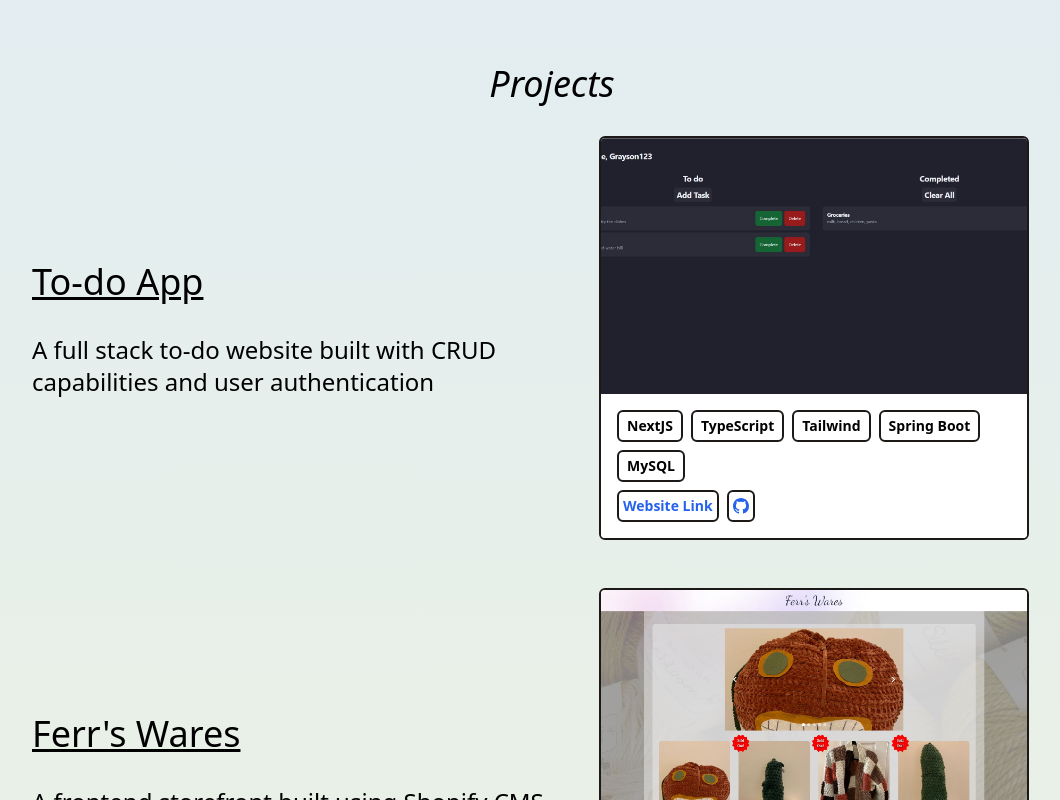
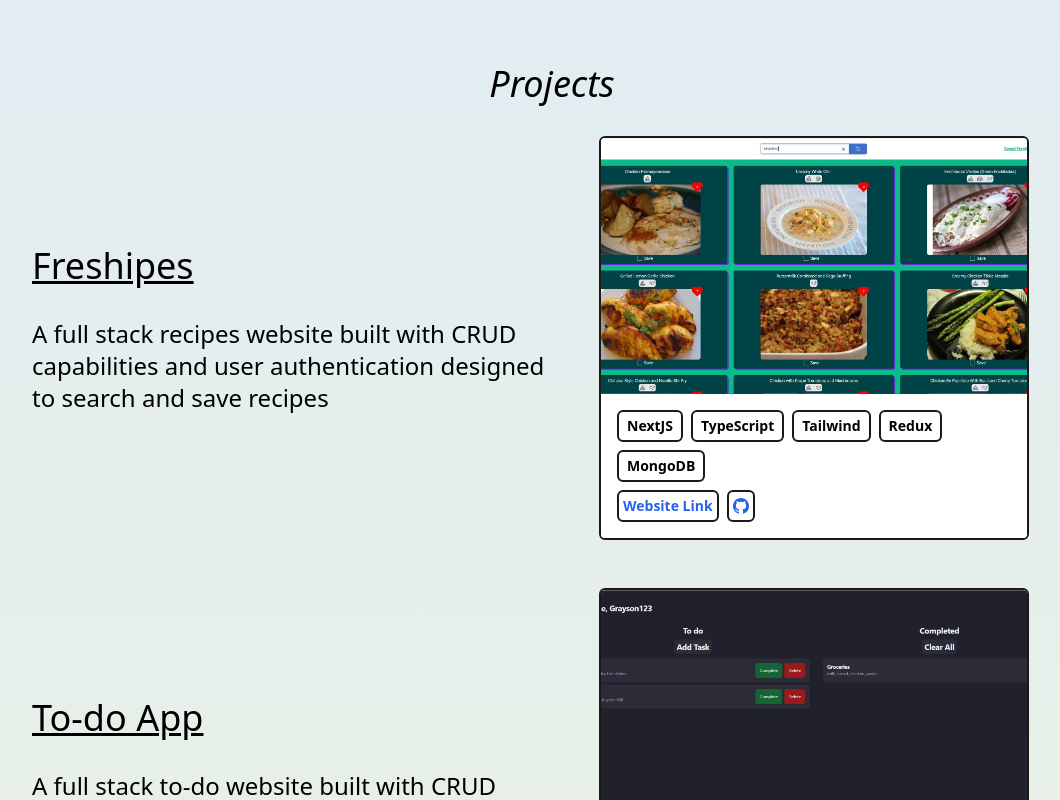
Before and after one commit to Grayson-Remington/portfolio-next, a Next.js app: page / in a window 1280 px wide. Shown: the part 980-1780 px from the top of the page, without its empty margins (88-1148 px from the left). Built offline with nearby package versions, Linux system fonts and the light colour scheme.

Commit message:
freshipes update

```diff
--- a/public/data/portfolio.ts
+++ b/public/data/portfolio.ts
@@ -1,10 +1,19 @@
 export default [
+  {
+    title: "Freshipes",
+    imgUrl: "assets/freshipes.jpg",
+    stack: ["NextJS", "TypeScript", "Tailwind", "Redux", "MongoDB"],
+    about:
+      "A full stack recipes website built with CRUD capabilities and user authentication designed to search and save recipes",
+    link: "https://freshipes-one.vercel.app/",
+    githubLink: "https://github.com/Grayson-Remington/freshipes",
+  },
   {
     title: "To-do App",
     imgUrl: "assets/to-do-app.jpg",
     stack: ["NextJS", "TypeScript", "Tailwind", "Spring Boot", "MySQL"],
     about:
-      "A full stack to-do website built with CRUD capabilities and user authentication",
+      "A full stack to-do website built with CRUD capabilities and user authentication designed to save and complete tasks",
     link: "https://todo-application-orcin.vercel.app/",
     githubLink: "https://github.com/Grayson-Remington/Todo-Application",
   },
```
Also changed, not shown: public/assets/freshipes.jpg (added).
